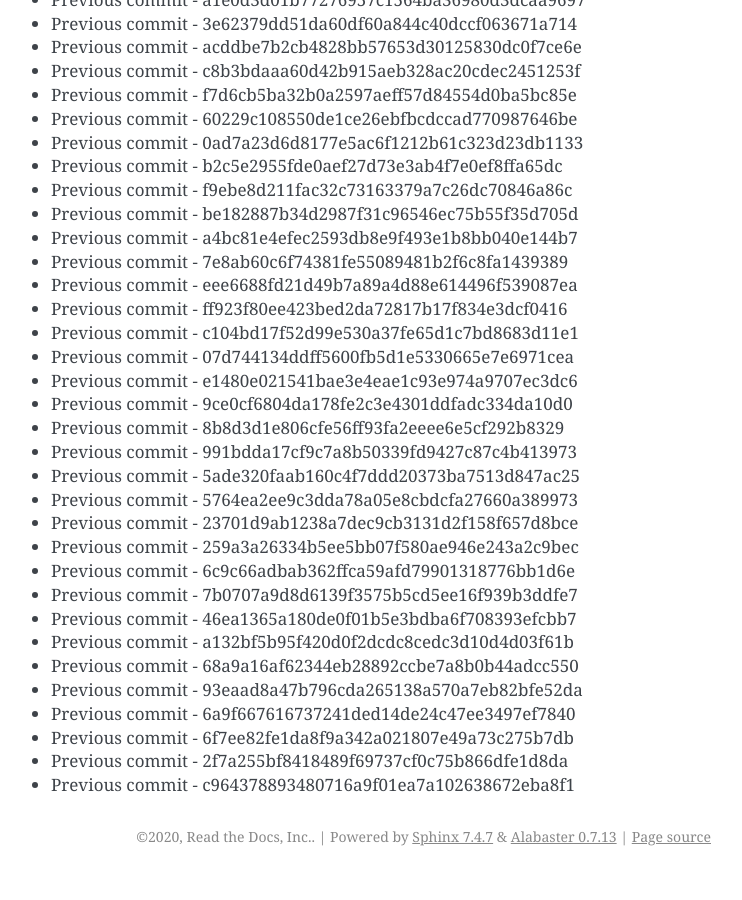
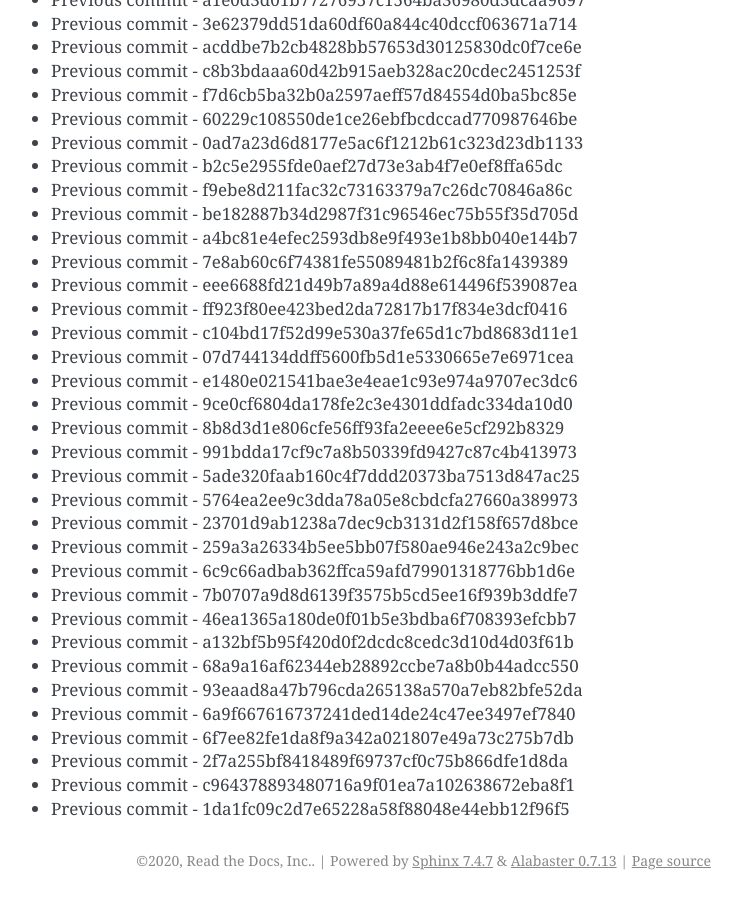
Before and after one commit to readthedocs/rtd-git-stresstest, a Sphinx documentation site: the page built from docs/updates.rst, in a window 1280 px wide and 900 px high, scrolled down 47012 px. Shown: the whole window, without its empty margins (399-1141 px from the left). Built offline with Sphinx 7.4.7, drawn with Linux system fonts in a browser that asks for light colours; before the commit the page ends 47888 px from its top, so only the background shows below that.

Commit message:
Generating commit from previous: 1da1fc09c2d7e65228a58f88048e44ebb12f96f5

```diff
--- a/docs/updates.rst
+++ b/docs/updates.rst
@@ -2007,3 +2007,4 @@ It can be tested for any performance characteristics.
 * Previous commit - 6f7ee82fe1da8f9a342a021807e49a73c275b7db
 * Previous commit - 2f7a255bf8418489f69737cf0c75b866dfe1d8da
 * Previous commit - c964378893480716a9f01ea7a102638672eba8f1
+* Previous commit - 1da1fc09c2d7e65228a58f88048e44ebb12f96f5
```
